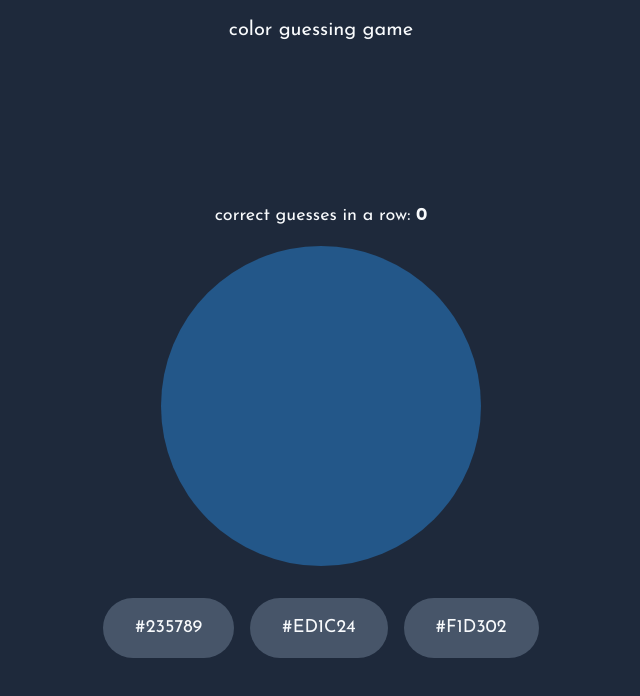
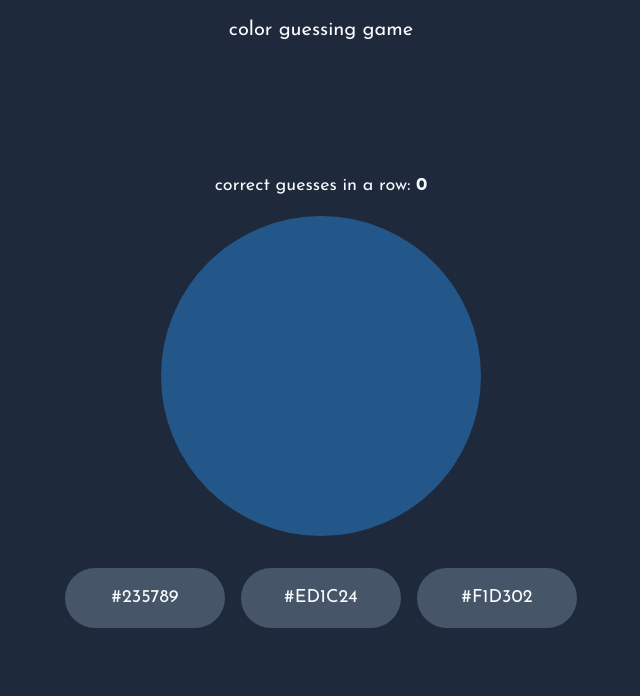
Before and after one commit to ell-ska/test-driven-development, a Next.js app: page / in a window 1280 px wide. Shown: the top 696 px of the page, without its empty margins (319-959 px from the left). Built offline with nearby package versions, Linux system fonts and the light colour scheme.

Commit message:
improved styling

```diff
--- a/app/page.tsx
+++ b/app/page.tsx
@@ -21,6 +21,7 @@ const Home = () => {
 
   const submitGuess = (option: string) => {
     if (option === currentGame.correct) {
+      setIsWrongGuess(false)
       setCorrectGuesses(correctGuesses + 1)
       setCurrentGame(generateGame())
     } else {
@@ -30,11 +31,12 @@ const Home = () => {
   }
 
   return (
-    <main data-testid='app' className='flex flex-col items-center justify-center grow px-4'>
+    <main data-testid='app' className='grow flex flex-col justify-end items-center sm:justify-center p-4'>
       <CorrectGuessesInARow correctGuessesInARow={correctGuesses} />
-      <ColorToGuess correctColor={currentGame.correct} />
+      <ColorToGuess correctColor={currentGame.correct} >
+        {isWrongGuess && <WrongGuess setIsWrongGuess={setIsWrongGuess} />}
+      </ColorToGuess>
       <ColorOptions submitGuess={submitGuess} colors={currentGame.options} />
-      {isWrongGuess && <WrongGuess setIsWrongGuess={setIsWrongGuess} />}
     </main>
   )
 }
--- a/components/Color.tsx
+++ b/components/Color.tsx
@@ -7,7 +7,7 @@ const Color = ({ submitGuess, color }: ColorProps) => {
   return (
     <button
       onClick={() => submitGuess(color)}
-      className='py-4 px-8 text-lg bg-slate-600 hover:bg-slate-700 rounded-full'
+      className='py-4 w-full sm:w-40 text-lg bg-slate-600 hover:bg-slate-700 rounded-full'
     >
       <span className="before:content-['#']">{color}</span>
     </button>
--- a/components/ColorOptions.tsx
+++ b/components/ColorOptions.tsx
@@ -9,7 +9,7 @@ const ColorOptions = ({ submitGuess, colors }: ColorOptionsProps) => {
   return (
     <div
       data-testid='color-options'
-      className='flex flex-col w-full xs:w-auto xs:flex-row gap-4 mt-8'
+      className='flex flex-col w-full sm:w-auto sm:flex-row gap-4 mt-8'
     >
       {colors.map(color => <Color submitGuess={submitGuess} key={color} color={color} />)}
     </div>
--- a/components/ColorToGuess.tsx
+++ b/components/ColorToGuess.tsx
@@ -1,14 +1,17 @@
 type ColorToGuessProps = {
+  children?: React.ReactNode
   correctColor: string
 }
 
-const ColorToGuess = ({ correctColor }: ColorToGuessProps) => {
+const ColorToGuess = ({ children, correctColor }: ColorToGuessProps) => {
   return (
     <div
       data-testid='color-to-guess'
       style={{ backgroundColor: `#${correctColor}` }}
-      className='h-80 w-80 rounded-full'
-    />
+      className='h-64 w-64 sm:h-80 sm:w-80 rounded-full relative'
+    >
+      {children}
+    </div>
   )
 }
 
--- a/components/Header.tsx
+++ b/components/Header.tsx
@@ -1,6 +1,6 @@
 const Header = () => {
   return (
-    <header className="py-4 px-8 flex justify-center">
+    <header className="absolute w-full py-4 px-8 flex justify-center">
       <h1 className="text-xl">color guessing game</h1>
     </header>
   )
--- a/components/WrongGuess.tsx
+++ b/components/WrongGuess.tsx
@@ -17,7 +17,8 @@ const WrongGuess = ({ setIsWrongGuess }: WrongGuessProps) => {
   return (
     <p
       data-testid='wrong-guess'
-      className='absolute left-4 bottom-4 text-lg bg-slate-900 px-4 py-2 rounded-full'
+      role='alert'
+      className='absolute left-1/2 top-1/2 -translate-x-1/2 -translate-y-1/2 text-lg bg-slate-900 w-min px-4 py-4 rounded-full whitespace-nowrap select-none'
     >
       wrong guess
     </p>
--- a/tailwind.config.ts
+++ b/tailwind.config.ts
@@ -9,11 +9,6 @@ const config: Config = {
   theme: {
     fontFamily: {
       primary: 'var(--font-josefin-sans)'
-    },
-    extend: {
-      screens: {
-        xs: '480px'
-      }
     }
   },
   plugins: [],
```
